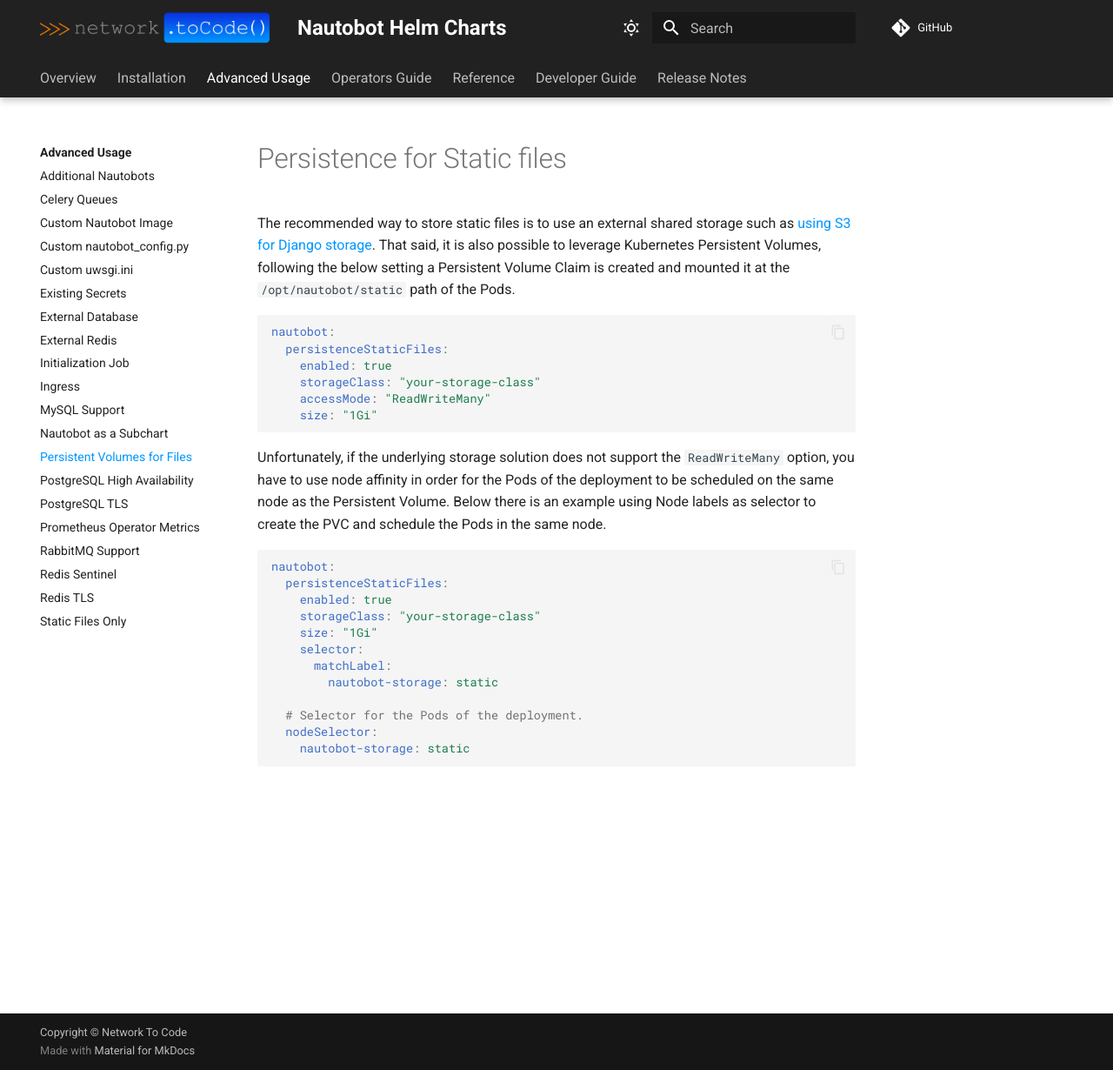
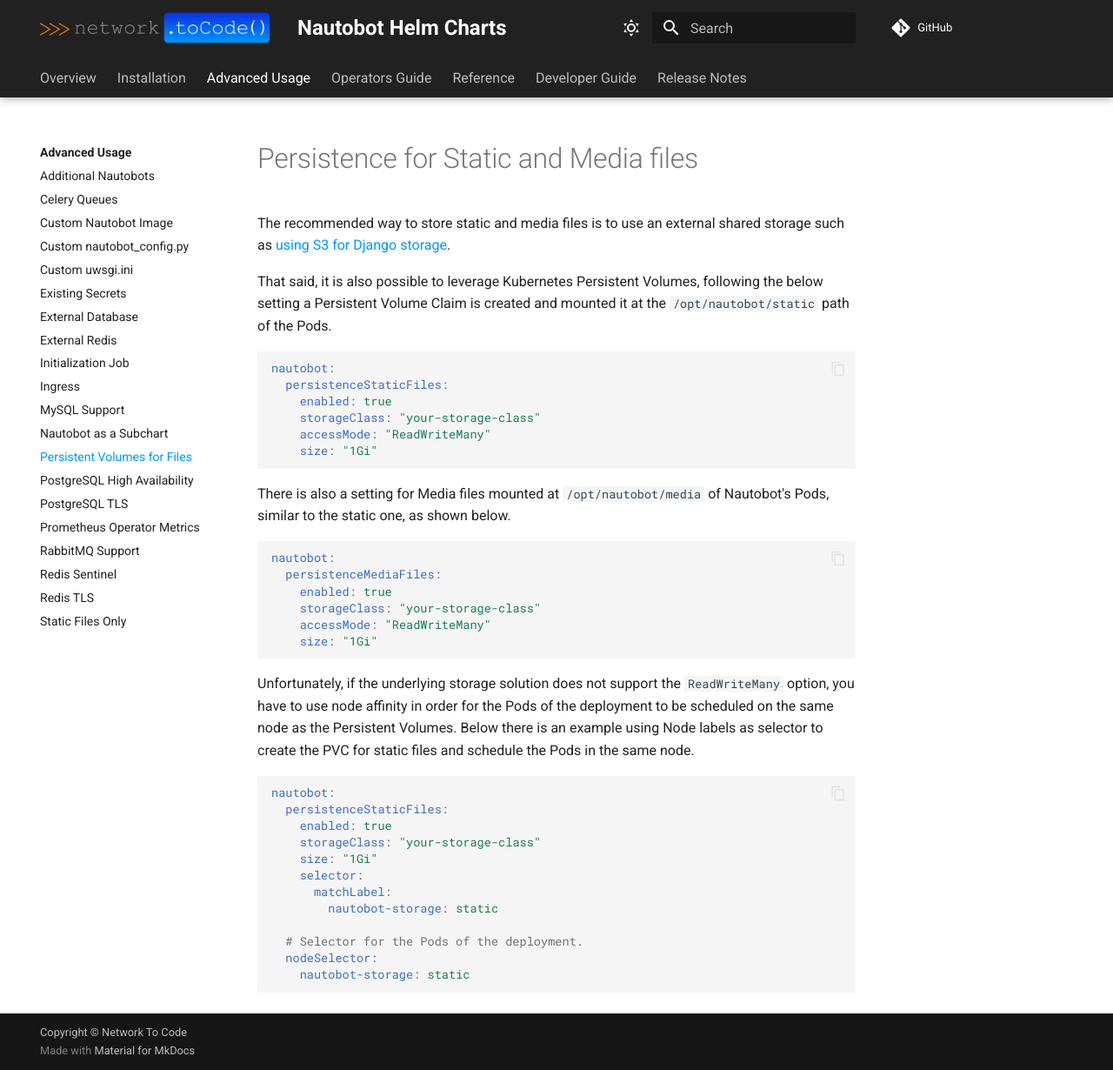
Before and after one commit to nautobot/helm-charts, an MkDocs documentation site: the page built from docs/advanced-features/persistence.md, in a window 1280 px wide and 1230 px high. Shown: the whole window at 87% size. Built offline with MkDocs 1.6.1 and Material for MkDocs 9.7.7, drawn with Linux system fonts in a browser that asks for light colours; comment, search, counter and statistics services are not loaded.

Commit message:
chore(docs): update persistence guidelines

````diff
--- a/docs/advanced-features/persistence.md
+++ b/docs/advanced-features/persistence.md
@@ -1,6 +1,8 @@
-# Persistence for Static files
+# Persistence for Static and Media files
 
-The recommended way to store static files is to use an external shared storage such as [using S3 for Django storage](https://docs.nautobot.com/projects/core/en/stable/user-guide/administration/guides/s3-django-storage/). That said, it is also possible to leverage Kubernetes Persistent Volumes, following the below setting a Persistent Volume Claim is created and mounted it at the `/opt/nautobot/static` path of the Pods.
+The recommended way to store static and media files is to use an external shared storage such as [using S3 for Django storage](https://docs.nautobot.com/projects/core/en/stable/user-guide/administration/guides/s3-django-storage/).
+
+That said, it is also possible to leverage Kubernetes Persistent Volumes, following the below setting a Persistent Volume Claim is created and mounted it at the `/opt/nautobot/static` path of the Pods.
 
 ```yaml
 nautobot:
@@ -11,7 +13,18 @@
     size: "1Gi"
 ```
 
-Unfortunately, if the underlying storage solution does not support the `ReadWriteMany` option, you have to use node affinity in order for the Pods of the deployment to be scheduled on the same node as the Persistent Volume. Below there is an example using Node labels as selector to create the PVC and schedule the Pods in the same node.
+There is also a setting for Media files mounted at `/opt/nautobot/media` of Nautobot's Pods, similar to the static one, as shown below.
+
+```yaml
+nautobot:
+  persistenceMediaFiles:
+    enabled: true
+    storageClass: "your-storage-class"
+    accessMode: "ReadWriteMany"
+    size: "1Gi"
+```
+
+Unfortunately, if the underlying storage solution does not support the `ReadWriteMany` option, you have to use node affinity in order for the Pods of the deployment to be scheduled on the same node as the Persistent Volumes. Below there is an example using Node labels as selector to create the PVC for static files and schedule the Pods in the same node.
 
 ```yaml
 nautobot:
````
